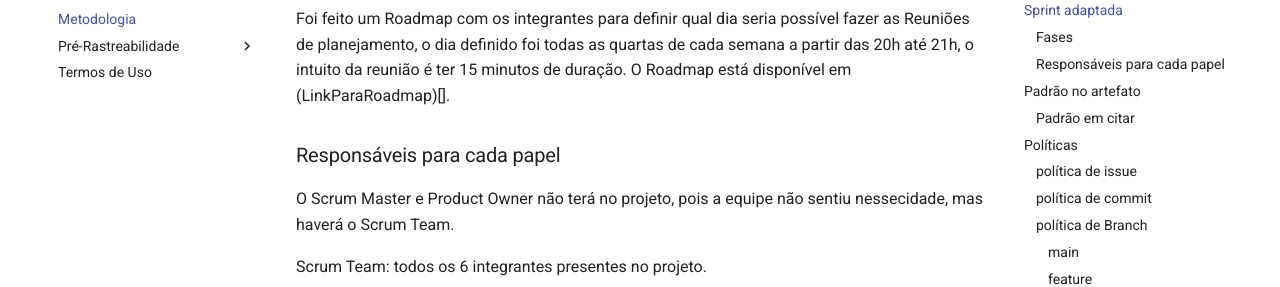
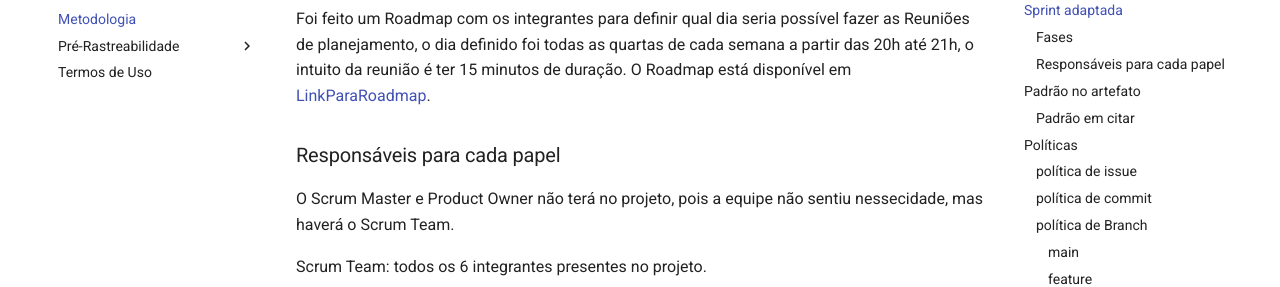
Before and after one commit to Requisitos-de-Software/2023.2-e-Titulo, an MkDocs documentation site: the page built from docs/planejamento/metodologia.md, in a window 1280 px wide and 900 px high, scrolled down 1370 px. Shown: the part 251-538 px from the top of the window. Built offline with MkDocs 1.6.1 and Material for MkDocs 9.7.7, drawn with Linux system fonts in a browser that asks for light colours; comment, search, counter and statistics services are not loaded; part of the change alters nothing that is shown.

Commit message:
[UPDATE] (Issue #3) : correções

```diff
--- a/docs/planejamento/metodologia.md
+++ b/docs/planejamento/metodologia.md
@@ -32,7 +32,7 @@ Como já foi apresentado o que é o scrum, agora será apresentado o que vamos u
 
 Será usado apenas a Reunião de planejamento e Execução da sprint, a Reunião de retrospectiva será inserida na de planejamento para ganharmos mais tempo. Não vamos usar a daily por não acharmos eficiente para o nosso caso.
 
-Foi feito um Roadmap com os integrantes para definir qual dia seria possível fazer as Reuniões de planejamento, o dia definido foi todas as quartas de cada semana a partir das 20h até 21h, o intuito da reunião é ter 15 minutos de duração. O Roadmap está disponível em (LinkParaRoadmap)[].
+Foi feito um Roadmap com os integrantes para definir qual dia seria possível fazer as Reuniões de planejamento, o dia definido foi todas as quartas de cada semana a partir das 20h até 21h, o intuito da reunião é ter 15 minutos de duração. O Roadmap está disponível em [LinkParaRoadmap](https://github.com/Requisitos-de-Software/2023.2-e-Titulo/blob/main/docs/planejamento/heatmap.md).
 
 ### Responsáveis para cada papel
 
@@ -45,7 +45,7 @@ Essas definições podem sofrer alterações futuras.
 ## Padrão no artefato
 Foi definido um padrão a ser seguido para os membros do trabalho quando forem desenvolver algum artefato, o intuito é manter uma consistência no projeto.
 
-Esse padrão contém a estrutura do artefato já pré montada para o integrante copiá-la e realizar a sua tarefa, porém dependendo do artefato o realizador dela pode fazer modificações nesse padrão apenas em seu próprio artefato, por haver a chance de ter características diferenciadas. essa estrutura está disponível em [EsqueletoDeArtefatos](/docs/planejamento/esqueletoArtefatos).
+Esse padrão contém a estrutura do artefato já pré montada para o integrante copiá-la e realizar a sua tarefa, porém dependendo do artefato o realizador dela pode fazer modificações nesse padrão apenas em seu próprio artefato, por haver a chance de ter características diferenciadas. essa estrutura está disponível em [EsqueletoDeArtefatos](https://github.com/Requisitos-de-Software/2023.2-e-Titulo/blob/main/docs/planejamento/esqueletoArtefatos).
 
 ### Padrão em citar
 Será utilizado as normas da ABNT para as citações nas bibliografias e referências, assim como nas figuras, diagramas e tabelas, entre outros.
```
